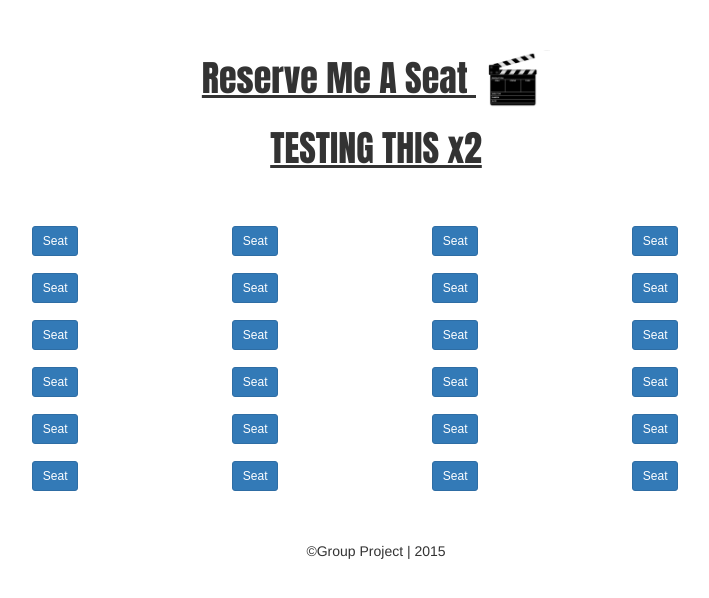
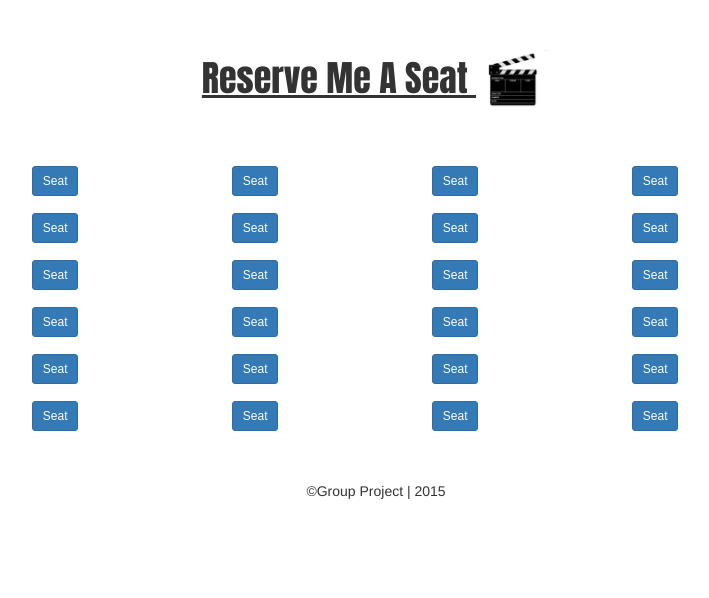
Before and after one commit to teamlandall/jQuerySeatChallenge, a plain HTML site: page index.html in a window 1280 px wide. Shown: the whole page, without its empty margins (264-973 px from the left). Drawn offline with nearby package versions, Linux system fonts and the light colour scheme.

Commit message:
changed back to original

```diff
--- a/index.html
+++ b/index.html
@@ -11,7 +11,6 @@
   <div class="container">
     <div class="col-xs-12">
       <h1>Reserve Me A Seat <img src="movie.jpg"> </h1>
-      <h1> TESTING THIS x2</h1>
     </div>
 
 
```
